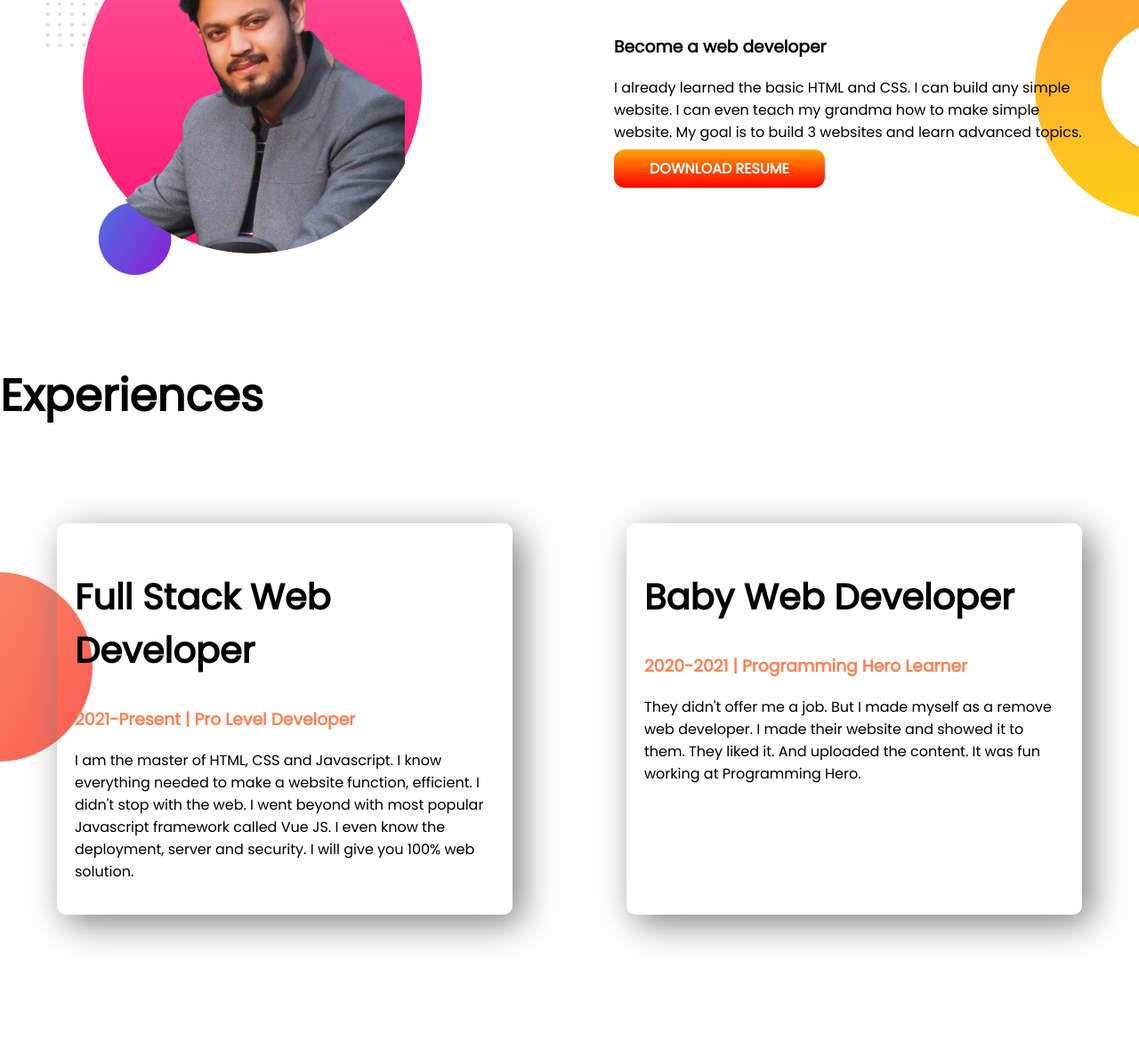
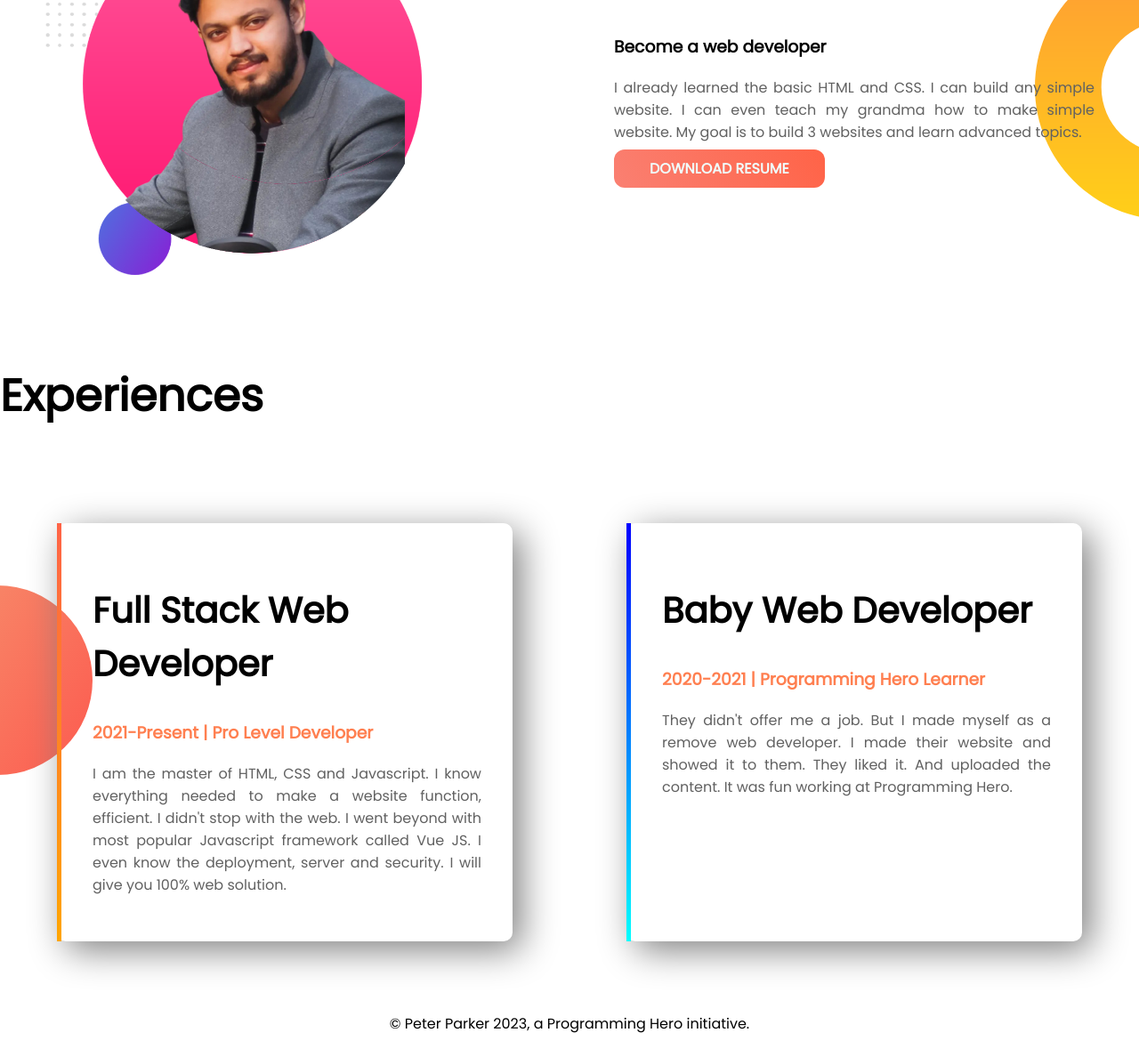
Before and after one commit to zkDhruba/noob-portfolio, a plain HTML site: page index.html in a window 1280 px wide. Shown: the part 733-1912 px from the top of the page at 89% size. Before the commit the page ends 1825 px from the top, so only its background shows below. Drawn offline with Linux system fonts and the light colour scheme.

Commit message:
rough-done

```diff
--- a/index.html
+++ b/index.html
@@ -14,11 +14,12 @@
 
 <body>
     <section class="top-banner flex-container">
-        <div class="half-width">
+        <div id="first-quart" class="half-width">
             <h1>Welcome To</h1>
             <h1> <span class="orange-color">Dhruba Karim</span> World</h1>
             <h3>Web Developer & Video Editor</h3>
-            <p>You might saw me jumping, climbing buildings, and stopping trains. But nobody pays me a dime for that
+            <p class="text-align">You might saw me jumping, climbing buildings, and stopping trains. But nobody pays me
+                a dime for that
                 work.
                 That's why I am learning and mastering web development. I will not stop until I become the Web
                 Development
@@ -38,7 +39,8 @@
         <div class="half-width">
             <h1>Dream Big</h1>
             <h3>Become a web developer</h3>
-            <p>I already learned the basic HTML and CSS. I can build any simple website. I can even teach my grandma how
+            <p class="text-align">I already learned the basic HTML and CSS. I can build any simple website. I can even
+                teach my grandma how
                 to make simple website. My goal is to build 3 websites and learn advanced topics.</p>
             <a class="link-button" target="_blank"
                 href="https://www.linkedin.com/in/reza-md-zakiul-karim-dhruba-490777194/">DOWNLOAD RESUME</a>
@@ -48,24 +50,29 @@
     <section class="experience-area">
         <h1>Experiences</h1>
         <div class="flex-container">
-            <div class="experience-item">
+            <div id="first-item" class="experience-item">
                 <h2>Full Stack Web Developer</h2>
                 <h3 class="orange-color">2021-Present | Pro Level Developer</h3>
-                <p>I am the master of HTML, CSS and Javascript. I know everything needed to make a website function,
+                <p class="text-align">I am the master of HTML, CSS and Javascript. I know everything needed to make a
+                    website function,
                     efficient. I didn't stop with the web. I went beyond with most popular Javascript framework called
                     Vue
                     JS. I even know the deployment, server and security. I will give you 100% web solution.</p>
             </div>
-            <div class="experience-item">
+            <div id="second-item" class="experience-item">
                 <h2>Baby Web Developer</h2>
                 <h3 class="orange-color">2020-2021 | Programming Hero Learner</h3>
-                <p>They didn't offer me a job. But I made myself as a remove web developer. I made their website and
+                <p class="text-align">They didn't offer me a job. But I made myself as a remove web developer. I made
+                    their website and
                     showed
                     it to them. They liked it. And uploaded the content. It was fun working at Programming Hero.</p>
             </div>
         </div>
 
     </section>
+    <footer>
+        <p>© Peter Parker 2023, a Programming Hero initiative.</p>
+    </footer>
 
 </body>
 
--- a/style.css
+++ b/style.css
@@ -13,6 +13,15 @@ h2 {
 
 .orange-color {
     color: coral;
+}
+
+#first-quart {
+    margin-left: 5%;
+}
+
+.text-align {
+    text-align: justify;
+    color: rgb(97, 97, 97);
 }
 
 .flex-container {
@@ -32,7 +41,7 @@ h2 {
     text-decoration: none;
     color: azure;
     font-weight: 700;
-    background-image: linear-gradient(orange, red);
+    background-image: linear-gradient(60deg, salmon, tomato);
     padding: 10px 40px;
     border-radius: 12px;
 
@@ -52,7 +61,7 @@ h2 {
 .experience-item {
     box-shadow: 10px 10px 40px grey;
     border-radius: 10px;
-    padding: 20px;
+    padding: 35px;
     width: 40%;
     margin: 5%;
 
@@ -63,3 +72,19 @@ h2 {
     background-repeat: no-repeat;
     background-position: left;
 }
+
+#first-item {
+    border-left: 5px solid;
+    border-image: linear-gradient(tomato, orange);
+    border-image-slice: 1;
+}
+
+#second-item {
+    border-left: 5px solid;
+    border-image: linear-gradient(blue, aqua);
+    border-image-slice: 1;
+}
+
+footer p {
+    text-align: center;
+}
```
